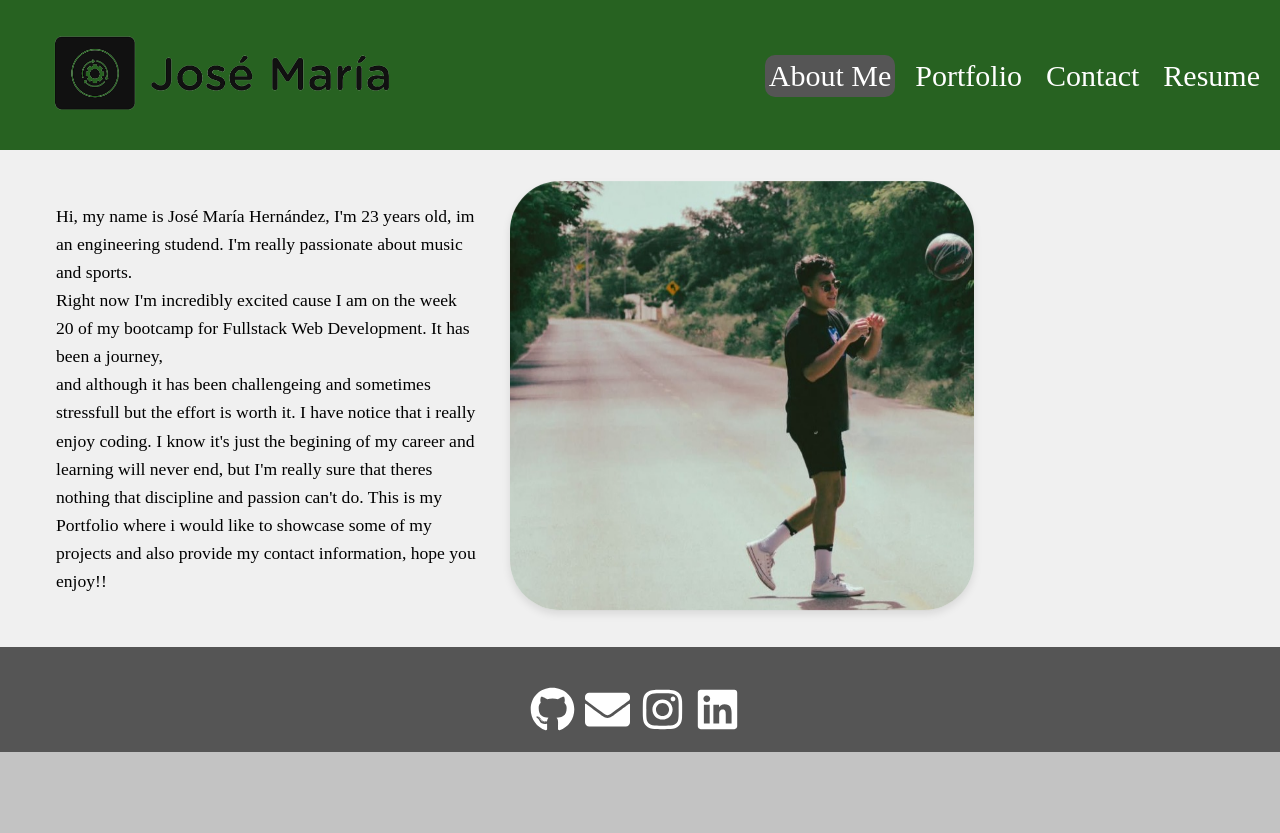
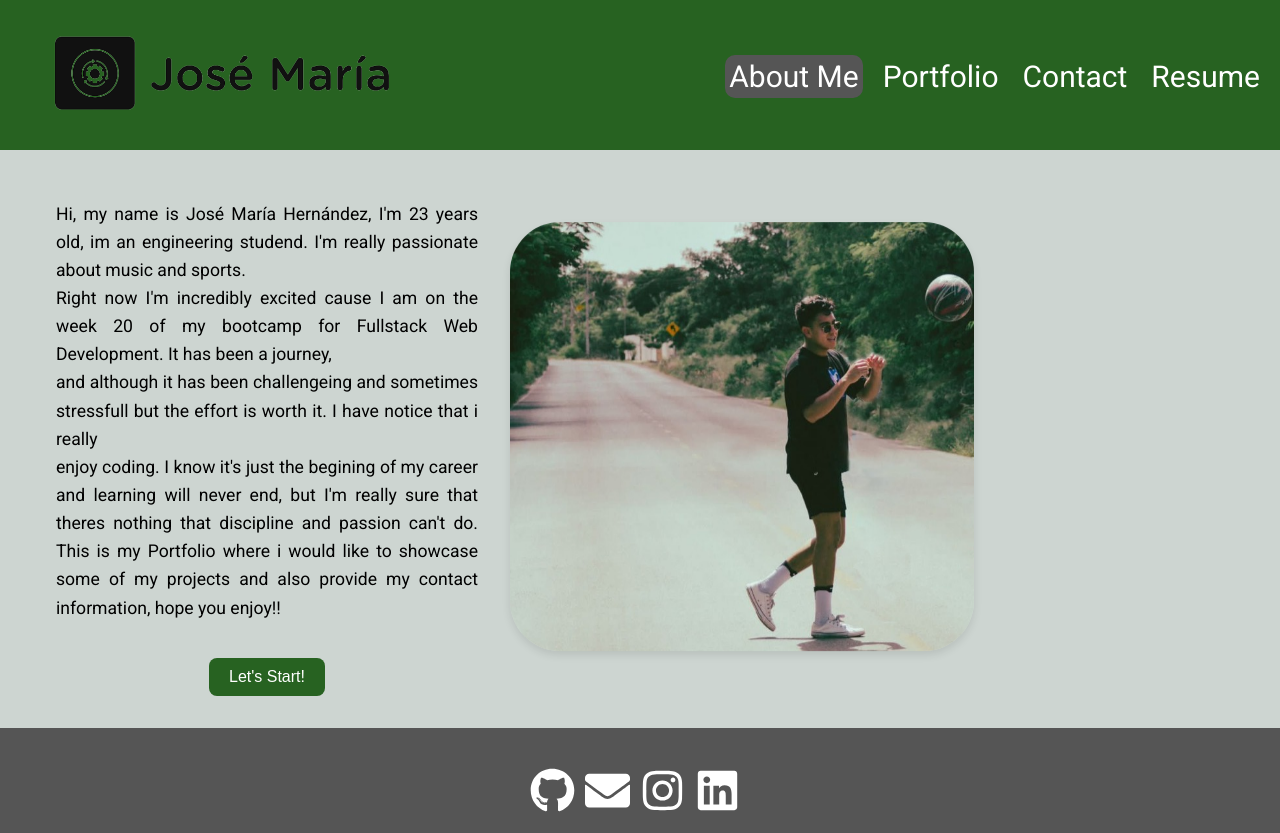
Before and after one commit to ChemaKing13/20.ReactPortfolio, a React (Create React App) app in the folder portfolio/: page / in a window 1280 px wide. Before the commit the page ends 800 px from the top, so only its background shows below. Built offline with nearby package versions, Linux system fonts and the light colour scheme.

Commit message:
aboutMe.js ready

```diff
--- a/portfolio/src/components/AboutMe.js
+++ b/portfolio/src/components/AboutMe.js
@@ -1,7 +1,9 @@
-import React from 'react';
+import React, { useEffect } from 'react'
+import { Link } from 'react-router-dom'
 
 const name = 'José María Hernández'
 const age = '23'
+
 
 const AboutMe = () => {
   return (
@@ -9,12 +11,16 @@ const AboutMe = () => {
       <div className="container">
         <div className="about-me-content">
           <div className="about-me-text">
-            <p>Hi, my name is {name}, I'm {age} years old, im an engineering studend. I'm really passionate about music and sports.<br/>
+            <p className=''>Hi, my name is {name}, I'm {age} years old, im an engineering studend. I'm really passionate about music and sports.<br/>
                Right now I'm incredibly excited cause I am on the week 20 of my bootcamp for Fullstack Web Development. It has been a journey, <br/>
                and although it has been challengeing and sometimes stressfull but the effort is worth it. I have notice that i really <br/>
                enjoy coding. I know it's just the begining of my career and learning will never end, but I'm really sure that theres nothing that discipline and passion can't do.
                This is my Portfolio where i would like to showcase some of my projects and also provide my contact information, hope you enjoy!!
             </p>
+            <br/>
+            <Link to = '/portfolio'>
+              <button className='lets-start-button'>Let's Start!</button>
+            </Link>
           </div>
           <div className="about-me-image animation-bounce">
             <img src='./images/pic.JPG' alt="My Picture" />
--- a/portfolio/src/styles.css
+++ b/portfolio/src/styles.css
@@ -1,3 +1,10 @@
+@import url('https://fonts.googleapis.com/css2?family=Roboto:wght@400;700&display=swap');
+
+:root {
+    --grey: #CDD5D1;
+    --green: #276221;
+}
+
 * {
     box-sizing: border-box;
 }
@@ -12,7 +19,7 @@ body {
 
 /* navbar styling */
 .nav {
-    background-color: #276221;
+    background-color: var(--green);
     color: white;
     display: flex;
     justify-content: space-between;
@@ -49,6 +56,7 @@ body {
     display: flex;
     align-items: center;
     padding: .25rem;
+    font-family: 'Roboto', sans-serif;
 }
 
 .nav li.active {
@@ -96,16 +104,20 @@ body {
     text-decoration: none;
 }
 
-/* About Me Section */
+/* About Me style */
 .about-me {
     padding: 2rem 0;
-    background-color: #f0f0f0;
+    background-color: #CDD5D1;
+    font-family: 'Roboto', sans-serif;
 }
 
 .container {
     max-width: 1200px;
     margin: 0 auto;
     padding: 0 1rem;
+    display: flex;
+    align-items: center;
+    justify-content: flex-end;
 }
 
 .about-me-content {
@@ -116,16 +128,13 @@ body {
 
 .about-me-text {
     flex: 1;
-}
-
-.about-me-text h2 {
-    font-size: 2rem;
-    margin-bottom: 1rem;
+    text-align: center;
 }
 
 .about-me-text p {
     font-size: 1.1rem;
     line-height: 1.6;
+    text-align: justify;
 }
 
 .about-me-image img {
@@ -134,6 +143,7 @@ body {
     box-shadow: 0 4px 8px rgba(0, 0, 0, 0.1);
     animation: bounce 2s infinite;
 }
+
 
 @keyframes bounce {
     0%, 20%, 50%, 80%, 100% {
@@ -146,3 +156,19 @@ body {
       transform: translateY(-15px);
     }
 }
+
+/* lets start hover  */
+.lets-start-button {
+    background-color: var(--green);
+    color: white;
+    border: none;
+    padding: 10px 20px;
+    font-size: 16px;
+    cursor: pointer;
+    border-radius: 8px;
+    transition: background-color 0.3s;
+}
+
+.lets-start-button:hover {
+    background-color: #45a049;
+}
```
